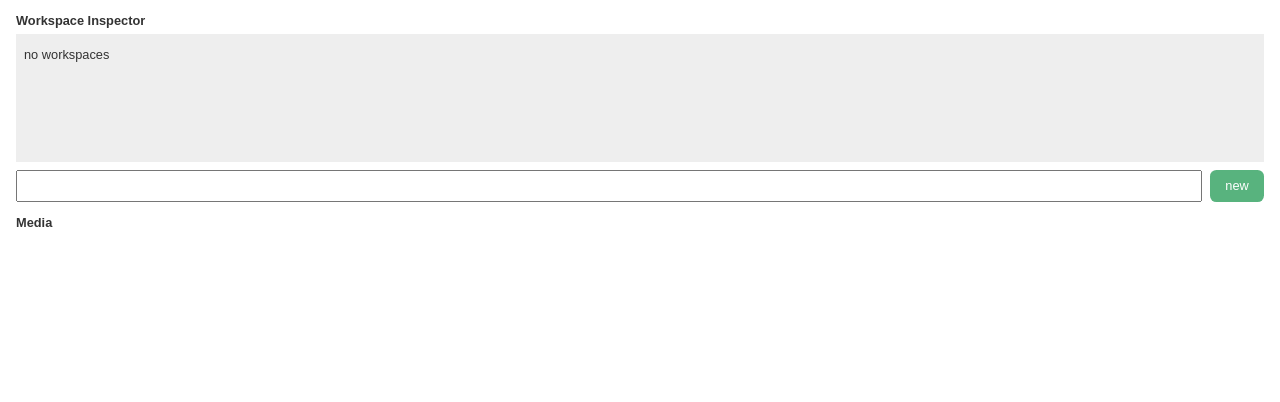
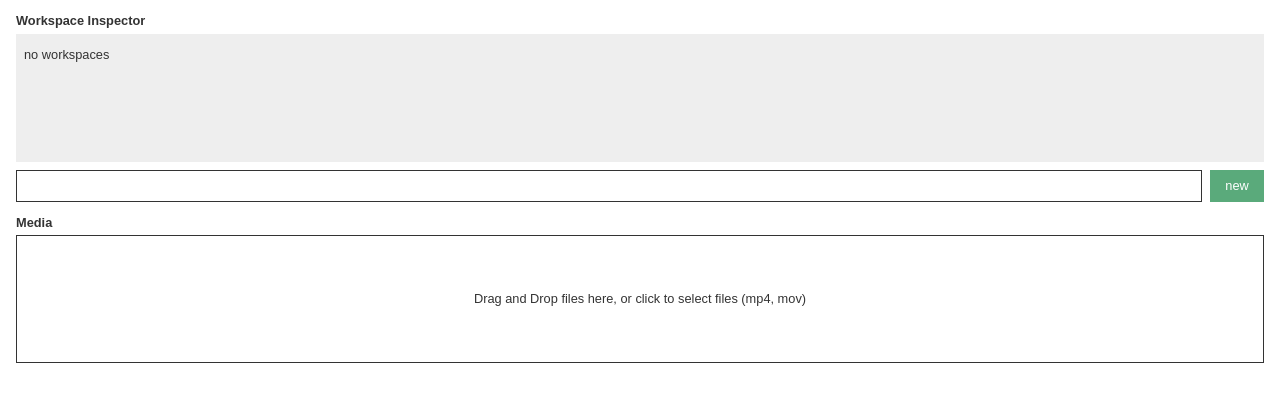
Before and after one commit to shuta13/vfg, a React app: page / in a window 1280 px wide. Shown: the top 402 px of the page. Built offline with nearby package versions, Linux system fonts and the light colour scheme.

Commit message:
wip: uploader

```diff
--- a/package.json
+++ b/package.json
@@ -18,6 +18,7 @@
   "dependencies": {
     "react": "^17.0.2",
     "react-dom": "^17.0.2",
+    "react-dropzone": "^11.3.2",
     "react-hook-form": "^7.3.6",
     "react-redux": "^7.2.4"
   },
--- a/src/assets/styles/global.css
+++ b/src/assets/styles/global.css
@@ -5,7 +5,7 @@
   --gray: #eeeeee;
   --dull-gray: #cecece;
   --black: #333333;
-  --green: #58b37e;
+  --green: #5aaa7b;
 }
 
 * {
@@ -60,5 +60,4 @@ input[type='submit'] {
   cursor: pointer;
   outline: none;
   appearance: none;
-  border-radius: 0.4rem;
 }
--- a/src/components/Inspector/Inspector.css
+++ b/src/components/Inspector/Inspector.css
@@ -43,6 +43,7 @@
   height: 2rem;
   padding: 0.5rem;
   width: 100%;
+  border: solid 1px var(--black);
 }
 
 .Inspector_form_submit {
@@ -52,3 +53,8 @@
   height: 2rem;
   font-size: var(--font-size-small);
 }
+
+.Inspector_form_warning {
+  font-size: var(--font-size-small);
+  color: var(--black);
+}
--- a/src/components/Inspector/Inspector.tsx
+++ b/src/components/Inspector/Inspector.tsx
@@ -102,9 +102,13 @@ export const Inspector: React.FC = () => {
           className="Inspector_form_input"
         />
         <input type="submit" value="new" className="Inspector_form_submit" />
-        {errors.name && <p>required workspace name</p>}
-        {isDuplicated && !errors.name && <p>this name is duplicated</p>}
       </form>
+      {errors.name && (
+        <p className="Inspector_form_warning">required workspace name</p>
+      )}
+      {isDuplicated && !errors.name && (
+        <p className="Inspector_form_warning">this name is duplicated</p>
+      )}
     </section>
   );
 };
--- a/src/components/MediaUploader/MediaUploader.css
+++ b/src/components/MediaUploader/MediaUploader.css
@@ -1 +1,16 @@
-.MediaUploader_wrap {}
+.MediaUploader_wrap {
+  height: 8rem;
+  border: solid 1px var(--black);
+}
+
+.MediaUploader_Input {
+  height: 100%;
+}
+
+.MediaUploader_indication {
+  height: 100%;
+  display: flex;
+  justify-content: center;
+  align-items: center;
+  font-size: var(--font-size-small);
+}
--- a/src/components/MediaUploader/MediaUploader.tsx
+++ b/src/components/MediaUploader/MediaUploader.tsx
@@ -1,12 +1,28 @@
 import './MediaUploader.css';
-import React from 'react';
+import React, { useCallback } from 'react';
+import { useDropzone } from 'react-dropzone';
 
 export const MediaUploader: React.FC = () => {
+  const onDrop = useCallback((acceptedFiles) => {
+    console.log(acceptedFiles);
+  }, []);
+  const { getRootProps, getInputProps, isDragActive } = useDropzone({ onDrop });
+
   return (
     <section>
       <header>
         <h1>Media</h1>
       </header>
+      <div {...getRootProps()} className="MediaUploader_wrap">
+        <input {...getInputProps()} />
+        {isDragActive ? (
+          <p className="MediaUploader_indication">Drop files here ...</p>
+        ) : (
+          <p className="MediaUploader_indication">
+            Drag and Drop files here, or click to select files (mp4, mov)
+          </p>
+        )}
+      </div>
     </section>
   );
 };
```
Also changed, not shown: 1 other file (tests, documents, lock files or other folders).
